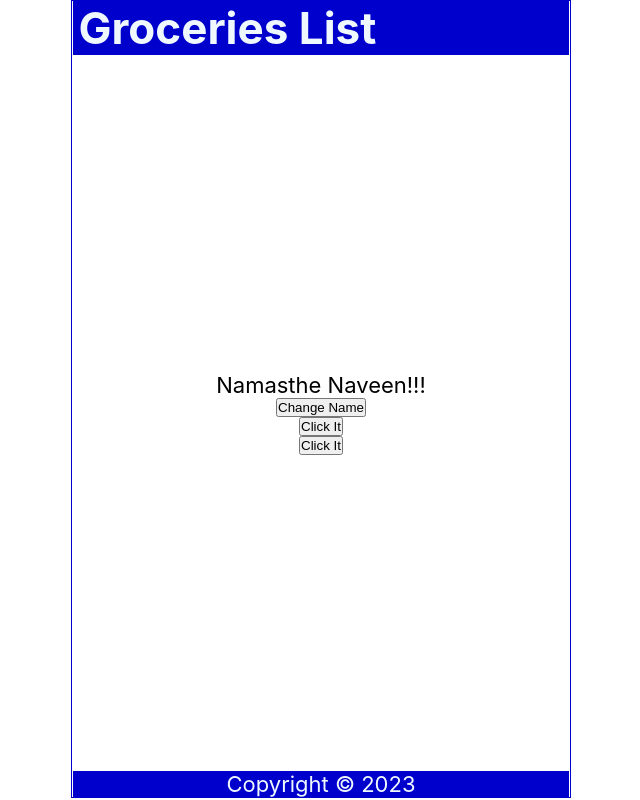
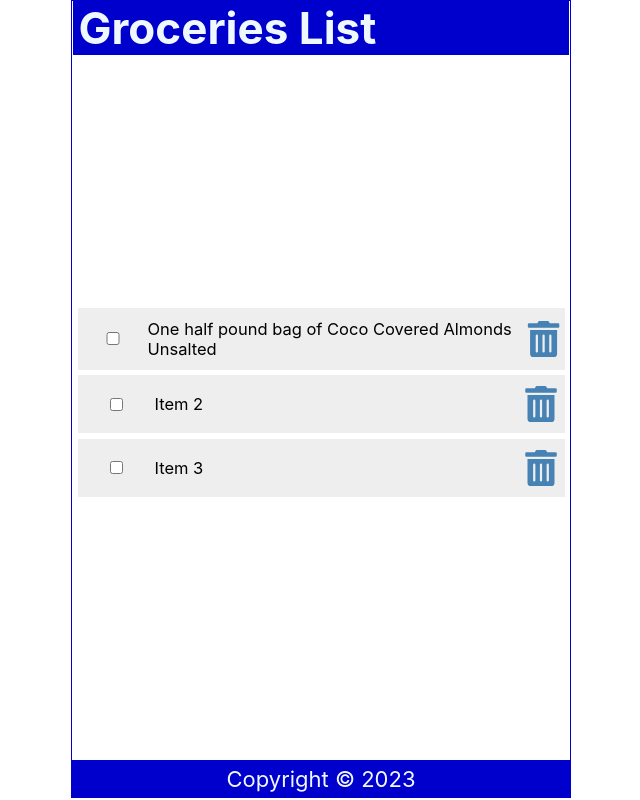
Before and after one commit to NaveenDvlpr/reactTutorials, a React (Create React App) app: page / in a window 1280 px wide. Shown: the whole page, without its empty margins (319-959 px from the left). Built offline with nearby package versions, Linux system fonts and the light colour scheme.

Commit message:
lists and keys

```diff
--- a/package.json
+++ b/package.json
@@ -34,5 +34,8 @@
       "last 1 firefox version",
       "last 1 safari version"
     ]
+  },
+  "devDependencies": {
+    "react-icons": "^4.8.0"
   }
 }
--- a/src/Content.js
+++ b/src/Content.js
@@ -1,34 +1,65 @@
 import React from 'react';
 import {useState} from 'react';
+import {FaTrashAlt} from 'react-icons/fa';
 
 
 const Content = () => {
-    const [name, setName] = useState('Naveen');
-    const [count, setCount] = useState(0);
+    const [items, setItems] = useState([
+      {
+        id: 1,
+        checked: false,
+        item: "One half pound bag of Coco Covered Almonds Unsalted"
+      },
+      {
+        id: 2,
+        checked: false,
+        item: 'Item 2'
+      },
+      {
+        id: 3,
+        checked: false,
+        item: "Item 3"
+      }
+    ]);
 
-    const handleNameChange = () => {
-        const names = ["Naveen","Mani", "Veera", "Ganesh"];
-        const int = Math.floor(Math.random() * 4);
-        return setName(names[int]);
-      };
+  const handleCheck = (id) => {
+    const listItems = items.map((item)=> item.id === id ? { ...item, checked: !item.checked } : item);
+    setItems(listItems);
+    localStorage.setItem('shoppingList', JSON.stringify(listItems));
+  }
 
-    const handleClick = () => {
-      setCount(count + 1);
-      console.log(count);
-    }
-
-    const handleClick2 = () => {
-      console.log(count);
-    }
+  const  handleDelete = (id) => {
+      const listItems = items.filter((item) => item.id !== id);
+      setItems(listItems);
+      localStorage.setItem('shoppingList', JSON.stringify(listItems));
+  }
 
   return (
     <main>
-        <p onDoubleClick={handleClick}>
-          Namasthe {name}!!!
-        </p>
-        <button onClick={handleNameChange}>Change Name</button>
-        <button onClick={handleClick}>Click It</button>
-        <button onClick={handleClick2}>Click It</button>
+      {items.length ? (
+      <ul>
+        {items.map((item) => (
+          <li className="item" key={item.id}>
+            <input
+              type="checkbox"
+              onChange={() => handleCheck(item.id)}
+              checked = {item.checked}
+            />
+            <label
+              style={(item.checkedd) ? {textDecoration: 'line-through' }: null}
+              onDoubleClick={() => handleCheck(item.id)}
+            >{item.item}</label>
+            <FaTrashAlt
+              onClick={() => handleDelete(item.id)}
+              role="button"
+              tabIndex="0"
+            />
+          </li>
+        ))}
+      </ul>
+      ) : (
+        <p style={{marginTop: '2rem'}}>Your list is empty</p>
+      )}
     </main>
   );
 }
--- a/src/index.css
+++ b/src/index.css
@@ -50,8 +50,64 @@
 }
 
 footer {
-  width: calc(100% - 2px);
+  width: 100%;
+  padding: 0.25em;
   background-color: mediumblue;
   color: aliceblue;
   text-align: center;
 }
+
+ul {
+  width: 100%;
+  list-style: none;
+  padding: 0 0.25rem 0.25rem;
+}
+
+ul li::before  {
+  content: "\200B";
+}
+
+.item {
+  display: flex;
+  justify-content: flex-start;
+  align-items: center;
+  padding: 0.5rem 0 0.5rem 0.5rem;
+  margin: 0.25rem 0;
+  background-color: #eee;
+}
+
+.item:first-child {
+  margin: 0;
+}
+
+.item input[type="checkbox"] {
+  text-align: center;
+  width: 2.5rem;
+  min-width: 48px;
+  cursor: pointer;
+  margin-right: 0.5rem;
+}
+
+.item input[type="checkbox"]:focus + label {
+  text-decoration: underline;
+}
+
+.item > label {
+  font-size: 0.75rem;
+  flex-grow: 1;
+}
+
+.item svg {
+  width: 48px;
+  height: 36px;
+  font-size: 1rem;
+  color: steelblue;
+  cursor: pointer;
+}
+
+
+.item svg:focus,
+.item svg:hover {
+  color: red;
+  outline: none;
+}
```
Also changed, not shown: 1 other file (tests, documents, lock files or other folders).
